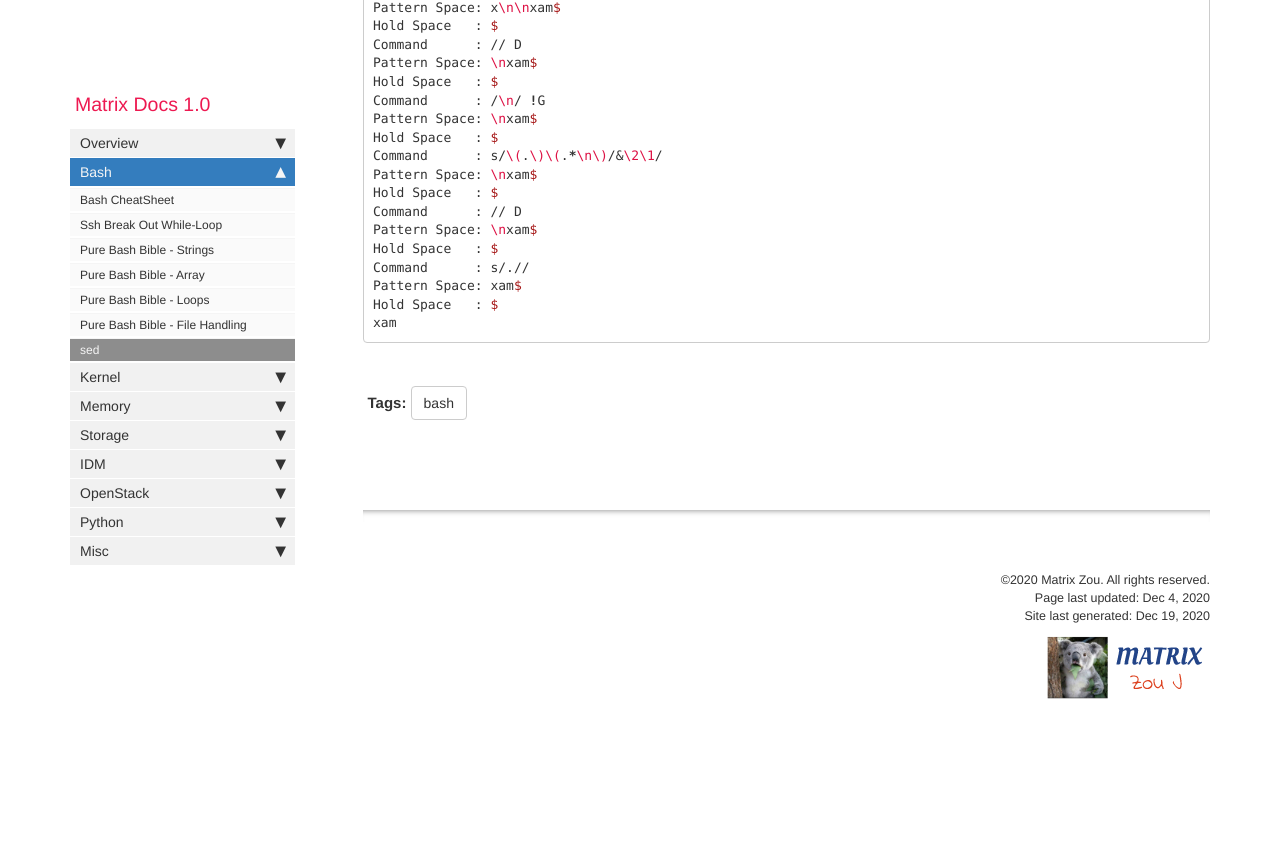
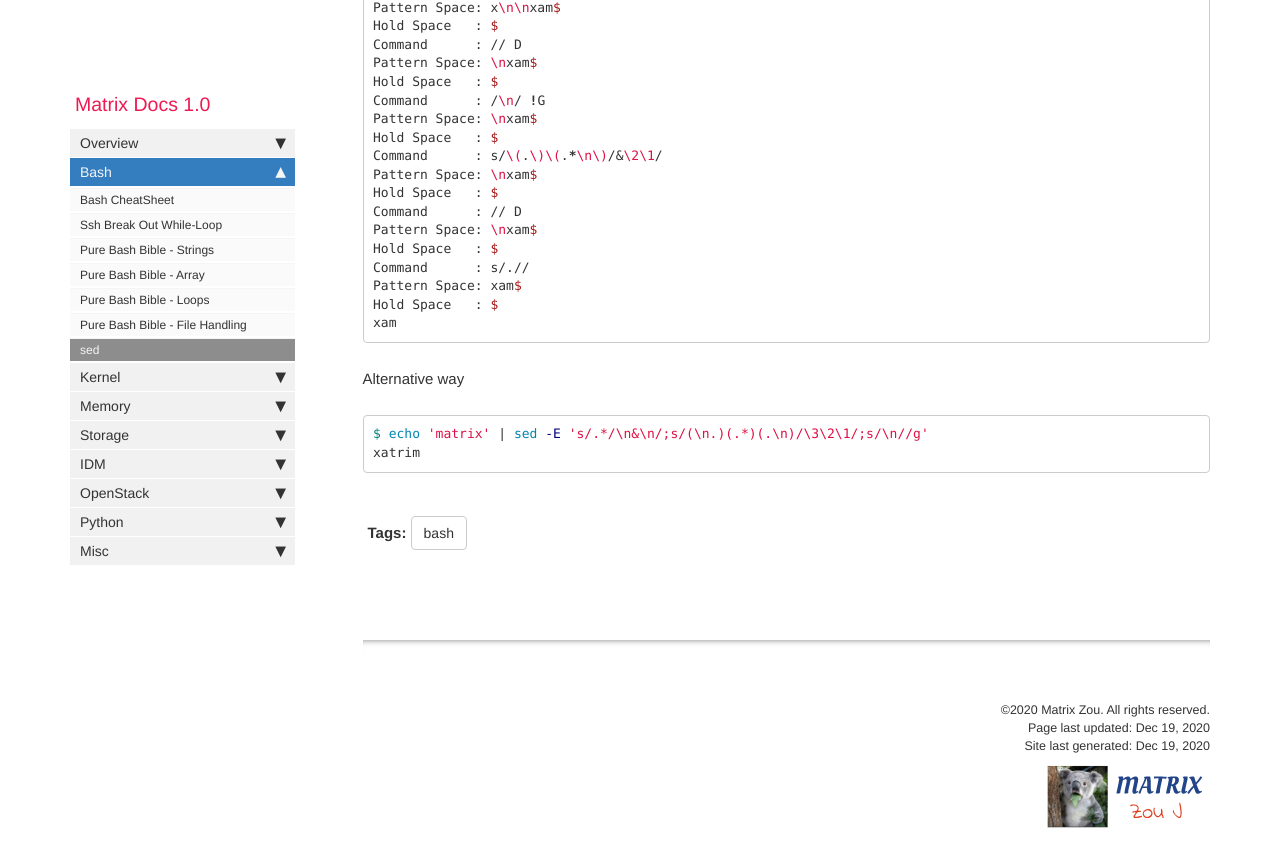
Before and after one commit to matrixzj/documentations, a Jekyll site: the page built from pages/bash/sed.md, in a window 1280 px wide and 900 px high, scrolled down 11329 px. Shown: the top 867 px of the window. Built offline with Jekyll 4.4.1, drawn with Linux system fonts in a browser that asks for light colours; comment, search, counter and statistics services are not loaded; before the commit the page ends 12100 px from its top, so only the background shows below that.

Commit message:
There are 2 files have been modified at 2020-12-19 13:47:41 . 	-rw-rw-r--. 1 jzou jzou 13850 Dec 19 13:47 pages/bash/sed.md 	-rw-rw-r--. 1 jzou jzou 2803 Dec 19 12:45 pages/python/python_sed_debug.md No files have been added. No files have been deleted. No file type has been changed.

````diff
--- a/pages/bash/sed.md
+++ b/pages/bash/sed.md
@@ -2,7 +2,7 @@
 title: sed
 tags: [bash]
 keywords: sed
-last_updated: Dec 4, 2020
+last_updated: Dec 19, 2020
 summary: "sed tips"
 sidebar: mydoc_sidebar
 permalink: bash_sed.html
@@ -495,4 +495,10 @@ Hold Space   : $
 xam
 ```
 
+Alternative way
+```bash
+$ echo 'matrix' | sed -E 's/.*/\n&\n/;s/(\n.)(.*)(.\n)/\3\2\1/;s/\n//g'
+xatrim
+```
+
 {% include links.html %}
````
Also changed, not shown: pages/python/python_sed_debug.md (+1 -1 lines).
